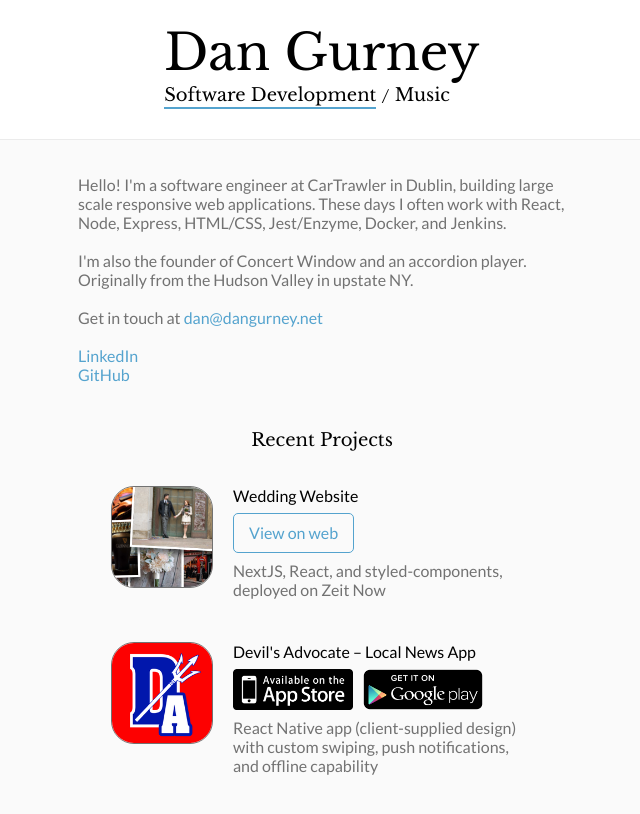
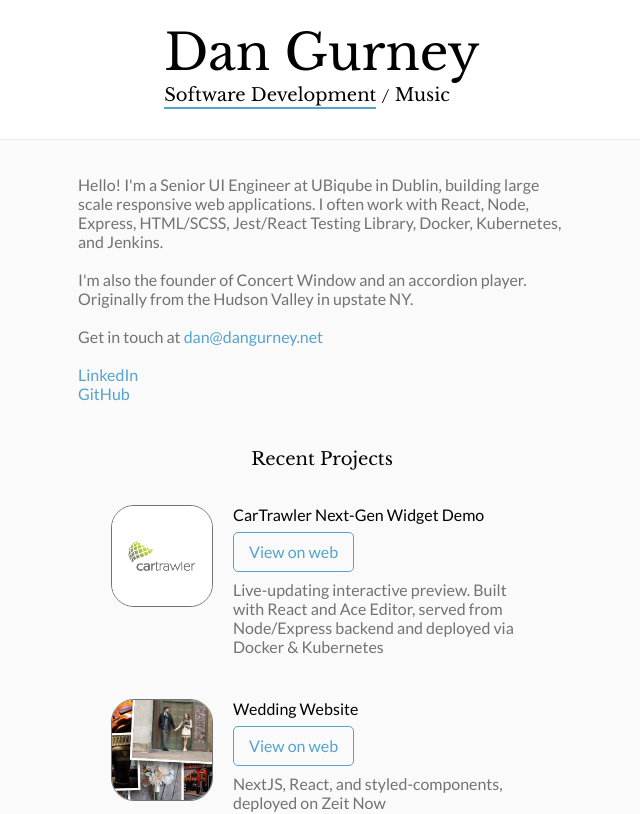
Before and after one commit to dgurns/dgurns.github.io, a React app: page /software in a window 1280 px wide. Shown: the top 814 px of the page, without its empty margins (318-958 px from the left). Built offline with nearby package versions, Linux system fonts and the light colour scheme.

Commit message:
Update bio. Add CarTrawler project.

```diff
--- a/package.json
+++ b/package.json
@@ -35,7 +35,7 @@
     "eslint-plugin-import": "^2.2.0",
     "eslint-plugin-jsx-a11y": "^4.0.0",
     "eslint-plugin-react": "^6.10.3",
-    "node-sass": "^4.8.3",
+    "node-sass": "4.13.0",
     "sass-loader": "^6.0.7",
     "style-loader": "^0.20.3",
     "webpack": "^3.11.0",
--- a/src/components/Software.js
+++ b/src/components/Software.js
@@ -7,9 +7,10 @@
   return (
     <div className="software">
       <div className="software__mainDescription">
-        Hello! I{"'"}m a software engineer at CarTrawler in Dublin, building
-        large scale responsive web applications. These days I often work with
-        React, Node, Express, HTML/CSS, Jest/Enzyme, Docker, and Jenkins.
+        Hello! I{"'"}m a Senior UI Engineer at UBiqube in Dublin, building large
+        scale responsive web applications. I often work with React, Node,
+        Express, HTML/SCSS, Jest/React Testing Library, Docker, Kubernetes, and
+        Jenkins.
         <br />
         <br />I{"'"}m also the founder of Concert Window and an accordion
         player. Originally from the Hudson Valley in upstate NY.
@@ -28,8 +29,7 @@
       </div>
 
       <div className="software__projects">
-        {projects.map(project => {
-          return (
+        {projects.map(project => (
           <Project
             key={project.title}
             imageFile={project.imageFile}
@@ -40,8 +40,7 @@
             playStoreLink={project.playStoreLink}
             webLink={project.webLink}
           />
-          );
-        })}
+        ))}
       </div>
 
       <div className="software__sectionTitle">
--- a/src/data/projects.js
+++ b/src/data/projects.js
@@ -1,4 +1,15 @@
 export const projects = [
+  {
+    imageFile: 'CarTrawler.jpg',
+    title: 'CarTrawler Next-Gen Widget Demo',
+    description:
+      'Live-updating interactive preview. Built with React and Ace Editor, served from Node/Express backend and deployed via Docker & Kubernetes',
+    descriptionLink: '',
+    appStoreLink: '',
+    playStoreLink: '',
+    webLink:
+      'http://config-manager.cartrawler.com/demo/widget?clientId=573004&partnerName=norwegian',
+  },
   {
     imageFile: 'WeddingSite.png',
     title: 'Wedding Website',
@@ -6,7 +17,7 @@
     descriptionLink: '',
     appStoreLink: '',
     playStoreLink: '',
-    webLink: 'https://christinaanddanswedding.com/'
+    webLink: 'https://christinaanddanswedding.com/',
   },
   {
     imageFile: 'DevilsAdvocate.png',
@@ -17,7 +28,7 @@
     appStoreLink:
       'https://itunes.apple.com/us/app/the-devils-advocate/id1438658597?ls=1&mt=8',
     playStoreLink:
-      'https://play.google.com/store/apps/details?id=com.devilsadvocate'
+      'https://play.google.com/store/apps/details?id=com.devilsadvocate',
   },
   {
     imageFile: 'TouchIcon.png',
@@ -26,7 +37,7 @@
       'Worked with an NYC creative firm to build a React Native in-store experience',
     descriptionLink: '',
     appStoreLink: '',
-    playStoreLink: ''
+    playStoreLink: '',
   },
   {
     imageFile: 'RadioKingston.jpg',
@@ -37,7 +48,7 @@
     appStoreLink:
       'https://itunes.apple.com/us/app/radio-kingston/id1351345738?mt=8',
     playStoreLink:
-      'https://play.google.com/store/apps/details?id=com.radiokingston&hl=en_US'
+      'https://play.google.com/store/apps/details?id=com.radiokingston&hl=en_US',
   },
   {
     imageFile: 'GoGladys.jpg',
@@ -47,7 +58,7 @@
     descriptionLink: '',
     appStoreLink: '',
     playStoreLink: '',
-    webLink: 'https://www.gogladys.com/'
+    webLink: 'https://www.gogladys.com/',
   },
   {
     imageFile: 'i123.png',
@@ -58,7 +69,7 @@
     appStoreLink:
       'https://itunes.apple.com/us/app/inspector123/id1269271714?ls=1&mt=8',
     playStoreLink:
-      'https://play.google.com/store/apps/details?id=com.inspector123'
+      'https://play.google.com/store/apps/details?id=com.inspector123',
   },
   {
     imageFile: 'Fed.png',
@@ -68,7 +79,7 @@
     appStoreLink:
       'https://itunes.apple.com/us/app/fed-career-re-training-for-millennials/id1246455050?ls=1&mt=8',
     playStoreLink:
-      'https://play.google.com/store/apps/details?id=com.millennialjobs'
+      'https://play.google.com/store/apps/details?id=com.millennialjobs',
   },
   {
     imageFile: 'LivingSketchbook2.png',
@@ -78,7 +89,7 @@
       'https://about.udemy.com/students/entrepreneurial-music-lover-finds-his-groove-building-mobile-apps/',
     appStoreLink: 'https://appsto.re/us/hLg0ib.i',
     playStoreLink:
-      'https://play.google.com/store/apps/details?id=com.livingsketchbook2'
+      'https://play.google.com/store/apps/details?id=com.livingsketchbook2',
   },
   {
     imageFile: 'LivingSketchbook1.png',
@@ -89,7 +100,7 @@
     appStoreLink:
       'https://itunes.apple.com/us/app/living-sketchbook-vol-1-boyhood-home/id1209783393?ls=1&mt=8',
     playStoreLink:
-      'https://play.google.com/store/apps/details?id=com.livingsketchbook1'
+      'https://play.google.com/store/apps/details?id=com.livingsketchbook1',
   },
   {
     imageFile: 'GurneyJourney.jpg',
@@ -99,6 +110,6 @@
     appStoreLink:
       'https://itunes.apple.com/us/app/gurney-journey/id1179475898?ls=1&mt=8',
     playStoreLink:
-      'https://play.google.com/store/apps/details?id=com.gurneyjourney'
-  }
+      'https://play.google.com/store/apps/details?id=com.gurneyjourney',
+  },
 ];
```
Also changed, not shown: public/images/CarTrawler.jpg (added), 1 other file (tests, documents, lock files or other folders). Lines whose indentation alone changed are shown as unchanged.
